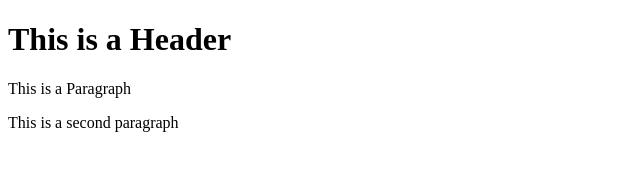
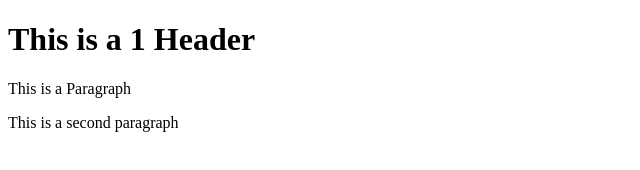
Before and after one commit to ekekope/git-test, a plain HTML site: page index.html in a window 1280 px wide. Shown: the whole page, without its empty margins (0-640 px from the left). Drawn offline with Linux system fonts and the light colour scheme.

Commit message:
fourth commit

```diff
--- a/index.html
+++ b/index.html
@@ -3,7 +3,7 @@
     <head></head>
 
     <body>
-        <h1>This is a Header</h1>
+        <h1>This is a 1 Header</h1>
         <p>This is a Paragraph</p>
         <p>This is a second paragraph</p>
     </body>
```
